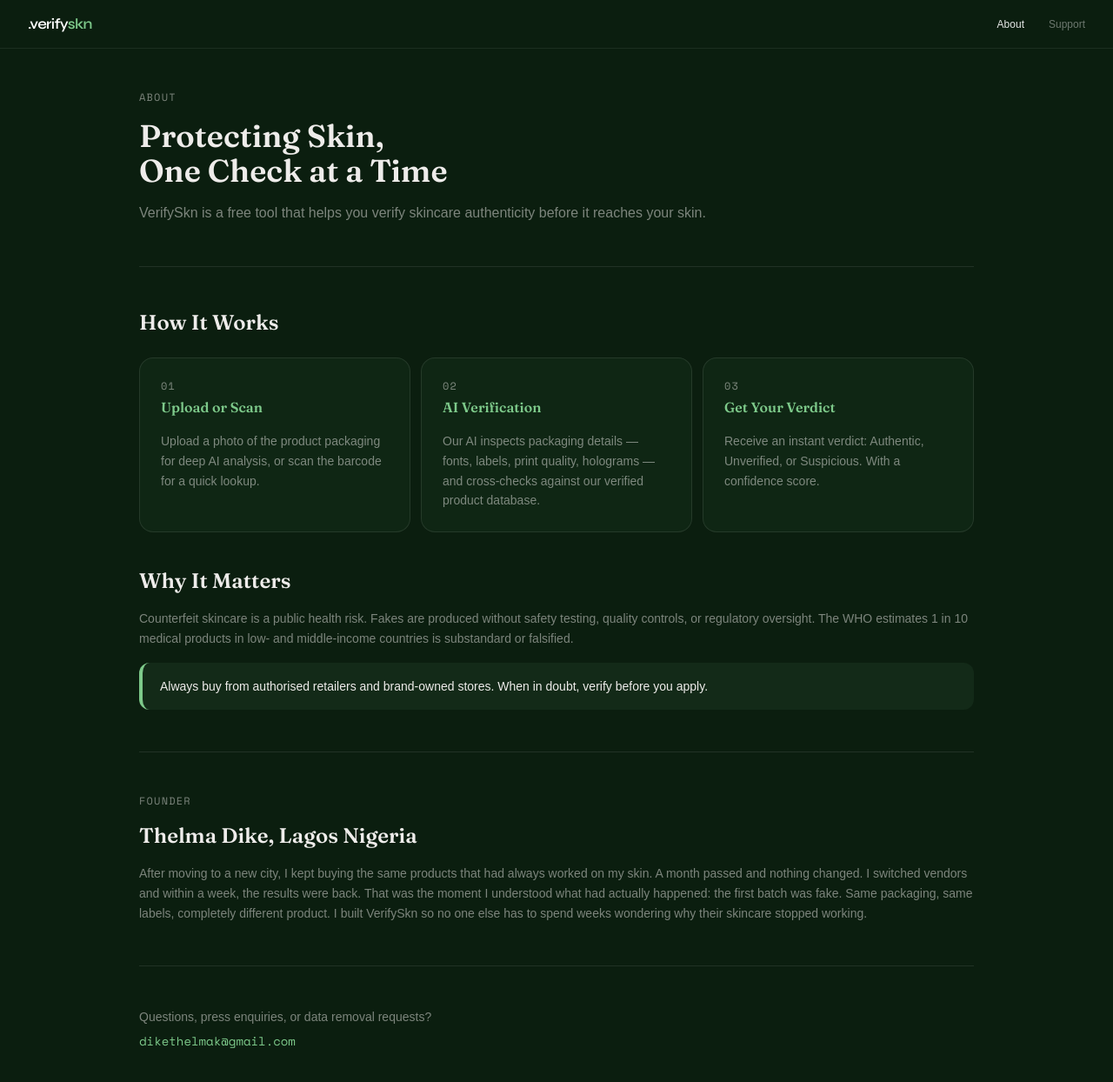
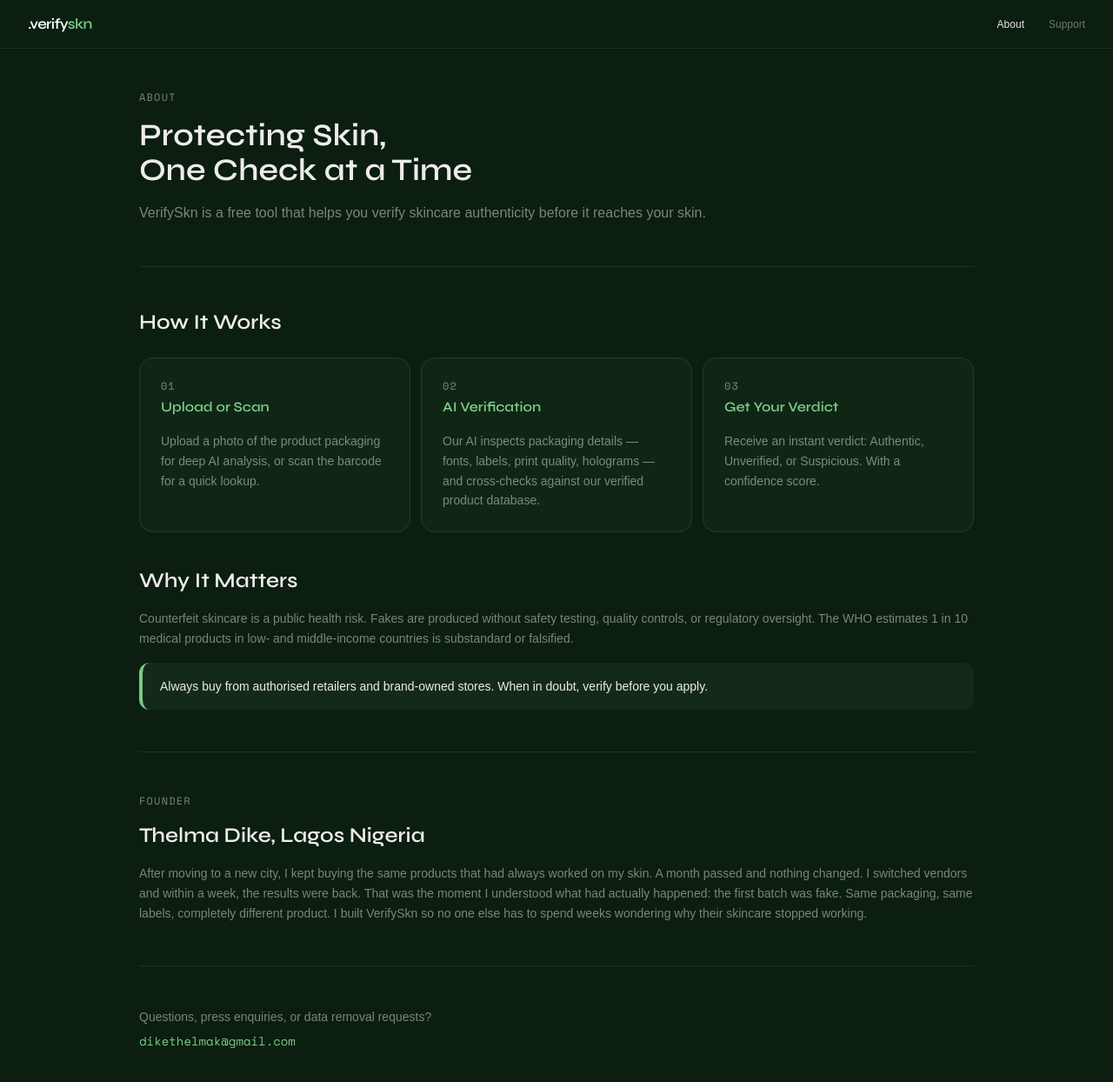
Before and after one commit to dikethelmak/VerifySkn, a Next.js app in the folder web-app/: page /about in a window 1280 px wide. Shown: the top 1244 px of the page at 87% size. Built offline with nearby package versions, Linux system fonts and the light colour scheme; no server answers; a web font is replaced by a local one.

Commit message:
fix: replace font-fraunces with font-syne on all headings

```diff
--- a/web-app/app/about/page.tsx
+++ b/web-app/app/about/page.tsx
@@ -23,7 +23,7 @@
         <p className="font-mono text-xs tracking-widest text-text-secondary">
           {number}
         </p>
-        <h3 className="mt-1 font-fraunces text-base font-semibold text-lime">
+        <h3 className="mt-1 font-syne text-base font-semibold text-lime">
           {title}
         </h3>
       </div>
@@ -45,7 +45,7 @@
         <p className="font-mono text-xs uppercase tracking-widest text-text-secondary">
           About
         </p>
-        <h1 className="font-fraunces text-2xl sm:text-3xl md:text-4xl font-semibold leading-tight text-text-primary">
+        <h1 className="font-syne text-2xl sm:text-3xl md:text-4xl font-semibold leading-tight text-text-primary">
           Protecting Skin,<br />One Check at a Time
         </h1>
         <p className="text-base leading-relaxed text-text-secondary">
@@ -60,7 +60,7 @@
       {/* ── How it works + Why it matters ── */}
       <section className="space-y-10">
         <div className="space-y-6">
-          <h2 className="font-fraunces text-xl sm:text-2xl font-semibold text-text-primary">
+          <h2 className="font-syne text-xl sm:text-2xl font-semibold text-text-primary">
             How It Works
           </h2>
           <div className="grid grid-cols-1 gap-3 sm:grid-cols-3">
@@ -83,7 +83,7 @@
         </div>
 
         <div className="space-y-4">
-          <h2 className="font-fraunces text-xl sm:text-2xl font-semibold text-text-primary">
+          <h2 className="font-syne text-xl sm:text-2xl font-semibold text-text-primary">
             Why It Matters
           </h2>
           <p className="text-sm leading-relaxed text-text-secondary">
@@ -112,7 +112,7 @@
         <p className="font-mono text-xs uppercase tracking-widest text-text-secondary">
           Founder
         </p>
-        <h2 className="font-fraunces text-2xl font-semibold text-text-primary">
+        <h2 className="font-syne text-2xl font-semibold text-text-primary">
           Thelma Dike, Lagos Nigeria
         </h2>
         <p className="text-sm leading-relaxed text-text-secondary">
--- a/web-app/app/support/page.tsx
+++ b/web-app/app/support/page.tsx
@@ -36,7 +36,7 @@
         <p className="font-mono text-xs uppercase tracking-widest text-text-secondary">
           {eyebrow}
         </p>
-        <h2 className="font-fraunces text-xl font-semibold text-text-primary">
+        <h2 className="font-syne text-xl font-semibold text-text-primary">
           {title}
         </h2>
       </div>
@@ -65,7 +65,7 @@
         <p className="font-mono text-xs uppercase tracking-widest text-text-secondary">
           Support
         </p>
-        <h1 className="font-fraunces text-2xl font-semibold leading-tight text-text-primary sm:text-3xl md:text-4xl">
+        <h1 className="font-syne text-2xl font-semibold leading-tight text-text-primary sm:text-3xl md:text-4xl">
           How can we help?
         </h1>
         <p className="max-w-xl text-base leading-relaxed text-text-secondary">
```
